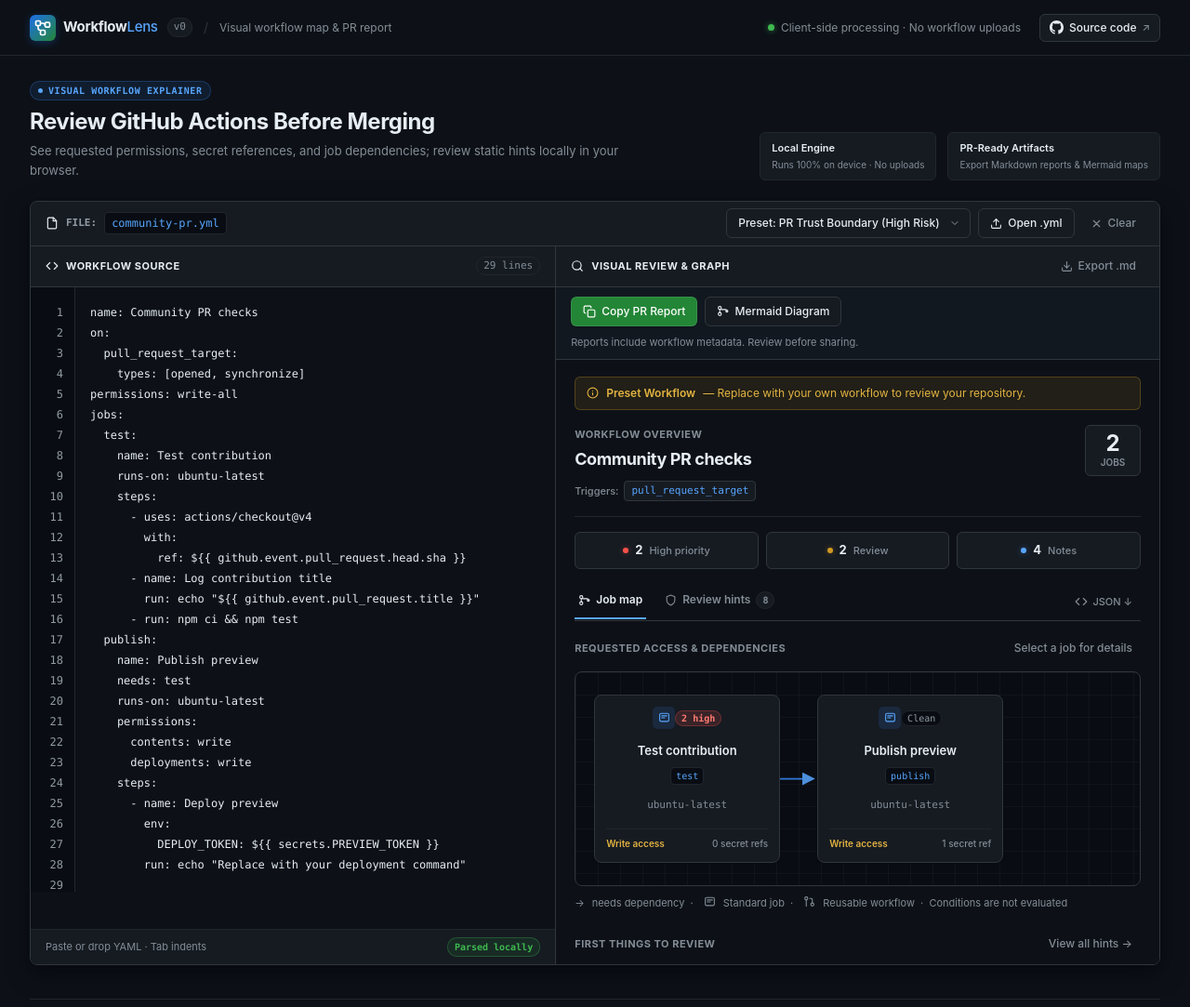
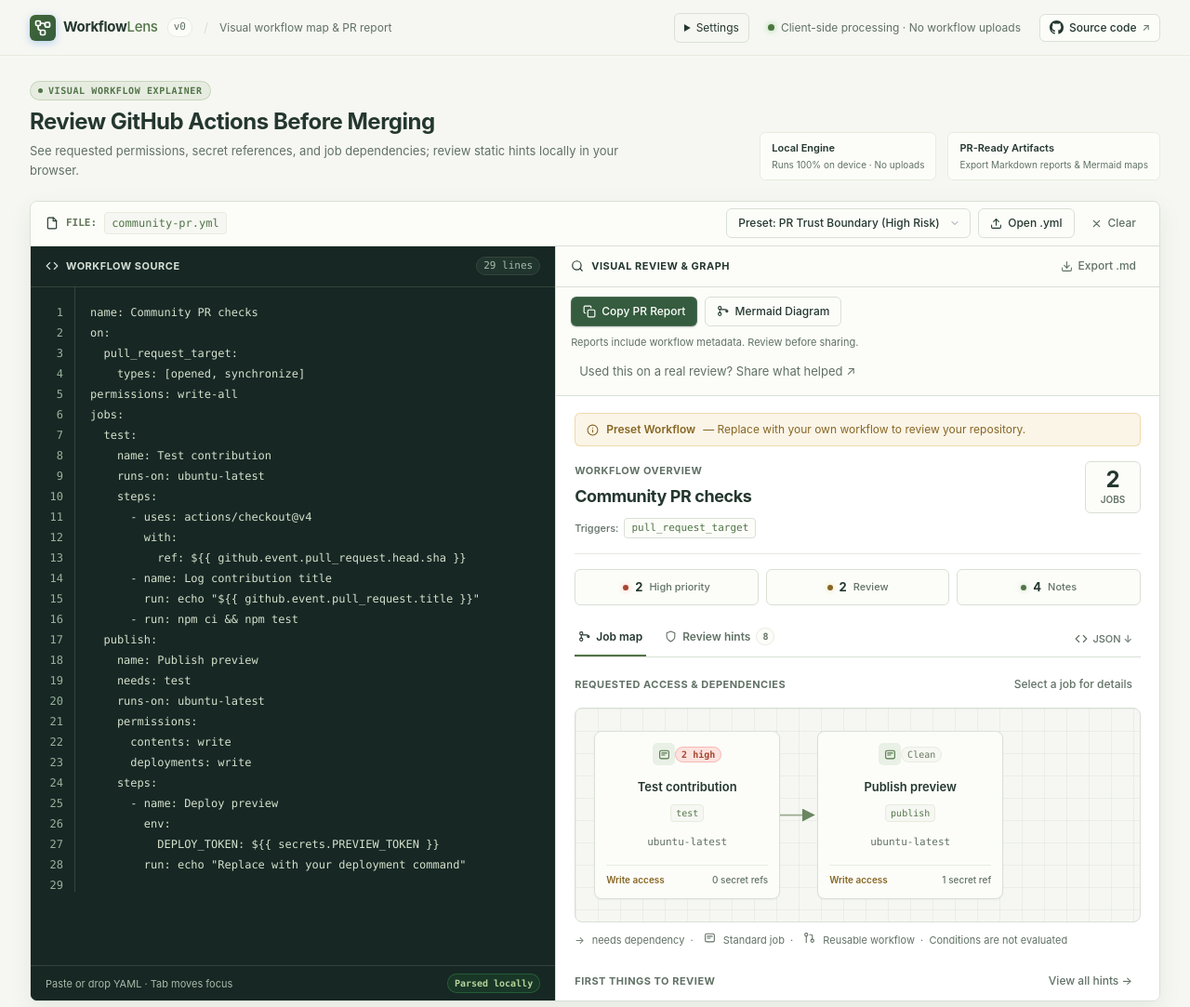
Before and after one commit to sreyasts/workflow-lens, a website built with Vite: page index.html in a window 1280 px wide. Shown: the top 1083 px of the page at 93% size. Built offline with nearby package versions, Linux system fonts and the light colour scheme.

Commit message:
Add persistent theme settings and maintainer feedback paths

```diff
--- a/src/main.ts
+++ b/src/main.ts
@@ -41,6 +41,16 @@
 
 const ICON_SHIELD = `<svg width="13" height="13" viewBox="0 0 24 24" fill="none" stroke="currentColor" stroke-width="2" stroke-linecap="round" stroke-linejoin="round" aria-hidden="true"><path d="M12 22s8-4 8-10V5l-8-3-8 3v7c0 6 8 10 8 10z"></path></svg>`;
 
+type Theme = 'light' | 'dark';
+const themeKey = 'workflow-lens-theme';
+function applyTheme(theme: Theme) {
+  document.documentElement.dataset.theme = theme;
+  document.querySelector('meta[name="theme-color"]')?.setAttribute('content', theme === 'dark' ? '#0d1117' : '#f6f7f2');
+}
+let initialTheme: Theme = 'light';
+try { if (localStorage.getItem(themeKey) === 'dark') initialTheme = 'dark'; } catch { /* Storage may be disabled; switching still works. */ }
+applyTheme(initialTheme);
+
 const root = document.querySelector<HTMLDivElement>('#app')!;
 root.innerHTML = `
   <header class="topbar">
@@ -54,6 +64,13 @@
       <span class="brand-tagline">Visual workflow map &amp; PR report</span>
     </div>
     <nav aria-label="Main navigation">
+      <details class="settings" id="settings">
+        <summary>Settings</summary>
+        <div class="settings-panel">
+          <label for="theme">Appearance</label>
+          <select id="theme"><option value="light">White · Sage</option><option value="dark">Black · Slate</option></select>
+        </div>
+      </details>
       <span class="local" title="Workflow parsing runs in your browser. Workflow contents are not uploaded by this app.">
         <span class="dot"></span> Client-side processing · No workflow uploads
       </span>
@@ -117,7 +134,7 @@
             <textarea id="editor" spellcheck="false" autocapitalize="off" autocomplete="off" aria-describedby="editor-help"></textarea>
           </div>
           <div class="editor-footer" id="editor-help">
-            <span>Paste or drop YAML · Tab indents</span>
+            <span>Paste or drop YAML · Tab moves focus</span>
             <span id="parse-status" class="status-pill">Ready</span>
           </div>
         </section>
@@ -131,6 +148,7 @@
             <button id="copy-report" class="btn btn-primary">${ICON_COPY} Copy PR Report</button>
             <button id="export-mermaid" class="btn btn-secondary">${ICON_DIAGRAM} Mermaid Diagram</button>
             <span id="export-status" role="status">Reports include workflow metadata. Review before sharing.</span>
+            <a class="subtle" href="https://github.com/sreyasts/workflow-lens/issues/new?template=review-experience.md" target="_blank" rel="noopener noreferrer">Used this on a real review? Share what helped ↗</a>
           </div>
           <div id="results"></div>
         </section>
@@ -311,7 +329,7 @@
             <svg aria-hidden="true" class="edges">
               <defs>
                 <marker id="arrow" markerWidth="8" markerHeight="8" refX="7" refY="4" orient="auto">
-                  <path d="M0,0 L8,4 L0,8" fill="#58a6ff"/>
+                  <path d="M0,0 L8,4 L0,8" fill="var(--accent-fg)"/>
                 </marker>
               </defs>
               <g></g>
@@ -414,7 +432,7 @@
     const x1 = from.right - box.left; const y1 = from.top + from.height / 2 - box.top;
     const x2 = to.left - box.left - 4; const y2 = to.top + to.height / 2 - box.top;
     const isSelectedEdge = selectedJob && (job.id === selectedJob || need === selectedJob);
-    const strokeColor = isSelectedEdge ? '#58a6ff' : '#388bfd';
+    const strokeColor = isSelectedEdge ? 'var(--accent-fg)' : 'var(--edge-color)';
     const strokeWidth = isSelectedEdge ? '2.5' : '1.75';
     const opacity = selectedJob && !isSelectedEdge ? '0.3' : '0.85';
     paths.push(`<path d="M${x1},${y1} C${x1 + 24},${y1} ${x2 - 24},${y2} ${x2},${y2}" fill="none" stroke="${strokeColor}" stroke-width="${strokeWidth}" opacity="${opacity}" marker-end="url(#arrow)"/>`);
@@ -468,4 +486,19 @@
 workspace.addEventListener('dragleave', e => { if (!workspace.contains(e.relatedTarget as Node)) workspace.classList.remove('dragging'); });
 workspace.addEventListener('drop', e => { e.preventDefault(); workspace.classList.remove('dragging'); void openFile(e.dataTransfer?.files[0]); });
 addEventListener('resize', drawEdges);
+const themeSelect = document.querySelector<HTMLSelectElement>('#theme')!;
+themeSelect.value = initialTheme;
+themeSelect.onchange = () => {
+  const theme: Theme = themeSelect.value === 'dark' ? 'dark' : 'light';
+  applyTheme(theme);
+  try { localStorage.setItem(themeKey, theme); } catch { /* Keep the selection for this session. */ }
+  announce(`${theme === 'dark' ? 'Black' : 'White'} theme selected`);
+};
+const settings = document.querySelector<HTMLDetailsElement>('#settings')!;
+settings.addEventListener('keydown', event => {
+  if (event.key === 'Escape') { settings.open = false; settings.querySelector('summary')!.focus(); }
+});
+document.addEventListener('click', event => {
+  if (event.target instanceof Node && !settings.contains(event.target)) settings.open = false;
+});
 setSource(examples.risky, 'community-pr.yml', true);
--- a/src/style.css
+++ b/src/style.css
@@ -2,43 +2,110 @@
   --font-sans: -apple-system, BlinkMacSystemFont, "Segoe UI", "Noto Sans", Helvetica, Arial, sans-serif;
   --font-mono: ui-monospace, SFMono-Regular, "SF Mono", Menlo, Consolas, "Liberation Mono", monospace;
 
-  /* GitHub Dark & Slate System Tokens */
+  /* Warm white and sage theme; the source editor keeps its dark surface. */
+  color-scheme: light;
+  --bg-canvas: #f6f7f2;
+  --bg-subtle: #fcfdf9;
+  --bg-hover: #edf2e6;
+  --bg-active: #e5eddd;
+  --bg-inset: #f6f7f2;
+
+  --border-subtle: #e7ecdf;
+  --border-default: #d9e0d5;
+  --border-muted: #a6b3ab;
+  --border-focus: #527448;
+
+  --fg-default: #24372f;
+  --fg-muted: #617165;
+  --fg-subtle: #65775d;
+  --fg-on-emphasis: #ffffff;
+
+  --accent-fg: #527448;
+  --accent-emphasis: #416637;
+  --accent-subtle: rgba(101, 148, 82, 0.12);
+
+  --success-fg: #4d763e;
+  --success-emphasis: #355c3e;
+  --success-hover: #294c32;
+  --success-subtle: rgba(46, 160, 67, 0.12);
+
+  --warning-fg: #876622;
+  --warning-emphasis: #876622;
+  --warning-subtle: rgba(210, 153, 34, 0.12);
+
+  --danger-fg: #a74631;
+  --danger-emphasis: #a74631;
+  --danger-subtle: rgba(248, 81, 73, 0.12);
+
+  --shadow-sm: 0 1px 2px rgba(37, 60, 42, 0.05);
+  --shadow-md: 0 4px 12px rgba(37, 60, 42, 0.08);
+  --shadow-lg: 0 8px 24px rgba(37, 60, 42, 0.08);
+  --bg-panel: #ffffff;
+  --graph-grid: rgba(101, 124, 93, 0.08);
+  --edge-color: #8b9e82;
+}
+
+:root[data-theme="dark"] {
+  color-scheme: dark;
   --bg-canvas: #0d1117;
+  --bg-panel: #0d1117;
   --bg-subtle: #161b22;
   --bg-hover: #1f242c;
   --bg-active: #262c36;
   --bg-inset: #090d13;
-
   --border-subtle: #21262d;
   --border-default: #30363d;
   --border-muted: #3d444d;
   --border-focus: #58a6ff;
-
   --fg-default: #e6edf3;
-  --fg-muted: #848d97;
+  --fg-muted: #a0aab5;
   --fg-subtle: #929ba5;
-  --fg-on-emphasis: #ffffff;
-
   --accent-fg: #58a6ff;
   --accent-emphasis: #1f6feb;
   --accent-subtle: rgba(56, 139, 253, 0.12);
-
   --success-fg: #3fb950;
   --success-emphasis: #238636;
   --success-hover: #2ea043;
-  --success-subtle: rgba(46, 160, 67, 0.12);
-
-  --warning-fg: #d29922;
+  --warning-fg: #e3b341;
   --warning-emphasis: #9e6a03;
-  --warning-subtle: rgba(210, 153, 34, 0.12);
-
-  --danger-fg: #f85149;
+  --danger-fg: #ff7b72;
   --danger-emphasis: #da3633;
-  --danger-subtle: rgba(248, 81, 73, 0.12);
-
   --shadow-sm: 0 1px 2px rgba(0, 0, 0, 0.3);
   --shadow-md: 0 4px 12px rgba(0, 0, 0, 0.4);
   --shadow-lg: 0 8px 24px rgba(1, 4, 9, 0.6);
+  --graph-grid: rgba(255, 255, 255, 0.03);
+  --edge-color: #388bfd;
+}
+
+.settings {
+  position: relative;
+}
+.settings > summary {
+  cursor: pointer;
+  padding: 6px 10px;
+  border: 1px solid var(--border-default);
+  border-radius: 6px;
+  color: var(--fg-default);
+}
+.settings-panel {
+  position: absolute;
+  right: 0;
+  top: calc(100% + 8px);
+  z-index: 10;
+  width: 210px;
+  padding: 16px;
+  background: var(--bg-subtle);
+  border: 1px solid var(--border-default);
+  border-radius: 8px;
+  box-shadow: var(--shadow-md);
+}
+.settings-panel label {
+  display: block;
+  margin-bottom: 8px;
+  color: var(--fg-default);
+}
+.settings-panel select {
+  width: 100%;
 }
 
 * {
@@ -209,7 +276,7 @@
   letter-spacing: -0.3px;
 }
 .logo {
-  background: linear-gradient(135deg, #1f6feb 0%, #238636 100%);
+  background: linear-gradient(135deg, #416637 0%, #355c3e 100%);
   color: #fff;
   width: 28px;
   height: 28px;
@@ -307,8 +374,8 @@
   gap: 6px;
   padding: 2px 8px;
   border-radius: 12px;
-  background: rgba(56, 139, 253, 0.1);
-  border: 1px solid rgba(56, 139, 253, 0.25);
+  background: rgba(101, 148, 82, 0.1);
+  border: 1px solid rgba(101, 148, 82, 0.25);
   font-size: 10px;
   font-weight: 600;
   color: var(--accent-fg);
@@ -373,7 +440,7 @@
 .workspace.dragging {
   outline: 2px dashed var(--accent-fg);
   outline-offset: -2px;
-  background: rgba(56, 139, 253, 0.05);
+  background: rgba(101, 148, 82, 0.05);
 }
 .workspace-toolbar {
   height: 48px;
@@ -381,7 +448,7 @@
   justify-content: space-between;
   align-items: center;
   padding: 0 16px;
-  background: #161b22;
+  background: var(--bg-subtle);
   border-bottom: 1px solid var(--border-default);
 }
 .workspace-label {
@@ -426,14 +493,24 @@
   gap: 1px;
 }
 .editor-panel {
-  background: #0d1117;
-  color: #e6edf3;
+  color-scheme: dark;
+  --fg-default: #d6e0d6;
+  --fg-muted: #a8bba9;
+  --fg-subtle: #9ab29d;
+  --bg-subtle: #20352e;
+  --border-subtle: #34443b;
+  --border-default: #34443b;
+  --accent-fg: #a6c98e;
+  --success-fg: #b4d49b;
+  --danger-fg: #ffac96;
+  background: #172724;
+  color: #d6e0d6;
   min-width: 0;
   display: flex;
   flex-direction: column;
 }
 .output-panel {
-  background: #0d1117;
+  background: var(--bg-panel);
   min-width: 0;
   display: flex;
   flex-direction: column;
@@ -444,7 +521,7 @@
   align-items: center;
   justify-content: space-between;
   padding: 0 16px;
-  background: #161b22;
+  background: var(--bg-subtle);
   border-bottom: 1px solid var(--border-default);
 }
 .panel-heading h2 {
@@ -468,12 +545,44 @@
   border-radius: 10px;
 }
 
+.editor-panel .panel-heading,
+.editor-panel .editor-footer,
+.editor-panel .editor-wrap,
+.editor-panel #line-numbers {
+  background: #172724;
+}
+.editor-panel textarea {
+  color: #d4e1cc;
+}
+:root[data-theme="dark"] .editor-panel {
+  --fg-default: #e6edf3;
+  --fg-muted: #a0aab5;
+  --fg-subtle: #929ba5;
+  --bg-subtle: #161b22;
+  --border-subtle: #21262d;
+  --border-default: #30363d;
+  --accent-fg: #58a6ff;
+  --success-fg: #3fb950;
+  --danger-fg: #ff7b72;
+  background: #0d1117;
+  color: #e6edf3;
+}
+:root[data-theme="dark"] .editor-panel :is(.panel-heading, .editor-footer) {
+  background: #161b22;
+}
+:root[data-theme="dark"] .editor-panel :is(.editor-wrap, #line-numbers) {
+  background: #0d1117;
+}
+:root[data-theme="dark"] .editor-panel textarea {
+  color: #e6edf3;
+}
+
 /* Code Editor */
 .editor-wrap {
   display: flex;
   height: 650px;
   min-height: 460px;
-  background: #0d1117;
+  background: var(--bg-panel);
   position: relative;
   overflow: hidden;
 }
@@ -490,7 +599,7 @@
   overflow: hidden;
   color: var(--fg-subtle);
   user-select: none;
-  background: #090d13;
+  background: var(--bg-inset);
   border-right: 1px solid var(--border-subtle);
 }
 textarea {
@@ -500,7 +609,7 @@
   border: 0;
   outline: 0;
   background: transparent;
-  color: #e6edf3;
+  color: #24372f;
   white-space: pre;
   overflow: auto;
   font: 12px/22px var(--font-mono);
@@ -509,14 +618,14 @@
   caret-color: var(--accent-fg);
 }
 textarea::selection {
-  background: rgba(56, 139, 253, 0.35);
+  background: rgba(101, 148, 82, 0.35);
 }
 .editor-footer {
   display: flex;
   justify-content: space-between;
   align-items: center;
   border-top: 1px solid var(--border-subtle);
-  background: #161b22;
+  background: var(--bg-subtle);
   font-size: 11px;
   color: var(--fg-muted);
   padding: 8px 16px;
@@ -547,7 +656,7 @@
   align-items: center;
   gap: 8px;
   padding: 10px 16px;
-  background: #121820;
+  background: var(--bg-subtle);
   border-bottom: 1px solid var(--border-default);
 }
 .export-tools > span {
@@ -562,7 +671,7 @@
   min-height: 560px;
   max-height: 650px;
   overflow-y: auto;
-  background: #0d1117;
+  background: var(--bg-panel);
 }
 
 /* Demo Notice Banner */
@@ -571,7 +680,7 @@
   align-items: center;
   gap: 8px;
   font-size: 12px;
-  color: #e3b341;
+  color: var(--warning-fg);
   background: rgba(210, 153, 34, 0.1);
   border: 1px solid rgba(210, 153, 34, 0.3);
   padding: 8px 12px;
@@ -699,22 +808,22 @@
 }
 .info-dot {
   background: var(--accent-fg);
-  box-shadow: 0 0 6px rgba(88, 166, 255, 0.4);
+  box-shadow: 0 0 6px rgba(101, 148, 82, 0.4);
 }
 .stat-high.active {
   border-color: var(--danger-fg);
   background: var(--danger-subtle);
-  color: #ff7b72;
+  color: var(--danger-fg);
 }
 .stat-medium.active {
   border-color: var(--warning-fg);
   background: var(--warning-subtle);
-  color: #e3b341;
+  color: var(--warning-fg);
 }
 .stat-info.active {
   border-color: var(--accent-fg);
   background: var(--accent-subtle);
-  color: #79c0ff;
+  color: var(--accent-fg);
 }
 
 /* Tabs */
@@ -798,10 +907,10 @@
 }
 .graph-scroll {
   overflow-x: auto;
-  background-color: #090d13;
+  background-color: var(--bg-inset);
   background-image:
-    linear-gradient(to right, rgba(255, 255, 255, 0.03) 1px, transparent 1px),
-    linear-gradient(to bottom, rgba(255, 255, 255, 0.03) 1px, transparent 1px);
+    linear-gradient(to right, var(--graph-grid) 1px, transparent 1px),
+    linear-gradient(to bottom, var(--graph-grid) 1px, transparent 1px);
   background-size: 24px 24px;
   border: 1px solid var(--border-default);
   border-radius: 8px;
@@ -835,7 +944,7 @@
   padding: 12px;
   text-align: left;
   border: 1px solid var(--border-default);
-  background: #161b22;
+  background: var(--bg-subtle);
   border-radius: 8px;
   box-shadow: var(--shadow-sm);
   display: flex;
@@ -845,15 +954,15 @@
   color: var(--fg-default);
 }
 .job-card:hover {
-  background: #1c2128;
+  background: var(--bg-hover);
   border-color: var(--border-focus);
   transform: translateY(-1px);
   box-shadow: var(--shadow-md);
 }
 .job-card.selected {
   border-color: var(--accent-fg);
-  box-shadow: 0 0 0 2px rgba(88, 166, 255, 0.4);
-  background: #1c2128;
+  box-shadow: 0 0 0 2px rgba(101, 148, 82, 0.4);
+  background: var(--bg-hover);
 }
 .job-card-top {
   display: flex;
@@ -864,7 +973,7 @@
 .job-icon {
   display: grid;
   place-items: center;
-  background: rgba(56, 139, 253, 0.12);
+  background: rgba(101, 148, 82, 0.12);
   width: 24px;
   height: 24px;
   border-radius: 5px;
@@ -874,7 +983,7 @@
   font-size: 10px;
   font-weight: 600;
   font-family: var(--font-mono);
-  color: #ff7b72;
+  color: var(--danger-fg);
   background: rgba(248, 81, 73, 0.15);
   border: 1px solid rgba(248, 81, 73, 0.3);
   padding: 2px 6px;
@@ -928,7 +1037,7 @@
   gap: 4px;
 }
 .access-write {
-  color: #e3b341;
+  color: var(--warning-fg);
   font-weight: 600;
 }
 .access-unknown {
@@ -950,7 +1059,7 @@
 /* Findings Cards */
 .finding {
   border: 1px solid var(--border-default);
-  background: #161b22;
+  background: var(--bg-subtle);
   border-radius: 8px;
   padding: 14px 16px;
   margin: 10px 0;
@@ -983,19 +1092,19 @@
   border-radius: 4px;
 }
 .severity.high {
-  color: #ff7b72;
+  color: var(--danger-fg);
   background: rgba(248, 81, 73, 0.15);
   border: 1px solid rgba(248, 81, 73, 0.3);
 }
 .severity.medium {
-  color: #e3b341;
+  color: var(--warning-fg);
   background: rgba(210, 153, 34, 0.15);
   border: 1px solid rgba(210, 153, 34, 0.3);
 }
 .severity.info {
-  color: #79c0ff;
-  background: rgba(56, 139, 253, 0.15);
-  border: 1px solid rgba(56, 139, 253, 0.3);
+  color: var(--accent-fg);
+  background: rgba(101, 148, 82, 0.15);
+  border: 1px solid rgba(101, 148, 82, 0.3);
 }
 .finding h3 {
   font-size: 13px;
@@ -1071,7 +1180,7 @@
 .rule-tag {
   font-size: 10px;
   font-family: var(--font-mono);
-  background: #161b22;
+  background: var(--bg-subtle);
   border: 1px solid var(--border-default);
   padding: 1px 6px;
   border-radius: 4px;
@@ -1083,7 +1192,7 @@
   border: 1px solid var(--border-default);
   border-radius: 8px;
   padding: 14px 16px;
-  background: #161b22;
+  background: var(--bg-subtle);
   margin: 16px 0;
 }
 .detail-heading {
@@ -1118,7 +1227,7 @@
 .code-val {
   font-family: var(--font-mono);
   font-size: 11px;
-  color: #79c0ff;
+  color: var(--accent-fg);
 }
 .badge-subtle {
   font-size: 10px;
@@ -1278,8 +1387,8 @@
   font: 11px/1.6 var(--font-mono);
   white-space: pre-wrap;
   overflow-wrap: anywhere;
-  color: #ff7b72;
-  background: rgba(0, 0, 0, 0.25);
+  color: var(--danger-fg);
+  background: rgba(167, 70, 49, 0.04);
   padding: 8px 10px;
   border-radius: 4px;
   margin: 6px 0;
```
Also changed, not shown: docs/PILOT_INVITATION.md (added, +25 -0 lines), docs/PRODUCT_REVIEW.md (+1 -1 lines), docs/VALIDATION.md (+1 -1 lines), index.html (+1 -1 lines), src/analyzer.ts (+2 -1 lines), .github/ISSUE_TEMPLATE/review-experience.md (added), README.md, docs/screenshot.jpg, docs/theme-settings.jpg (added), public/screenshot.jpg.
